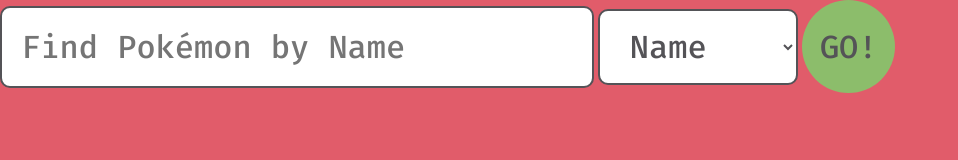
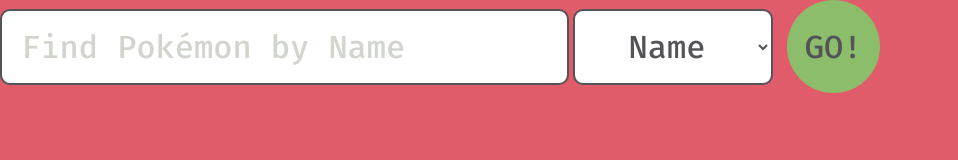
Before and after one commit to wijohnst/vanilla-pokedex, a website built with Parcel: page src/index.html in a window 1280 px wide. Shown: the whole page, without its empty margins (0-958 px from the left). Built offline with nearby package versions, Linux system fonts and the light colour scheme.

Commit message:
chore: Add SearchBar UI
Full chore complete now

[optional footer(s)]

```diff
--- a/src/index.html
+++ b/src/index.html
@@ -14,7 +14,8 @@
     <title>Pokedex</title>
   </head>
   <body>
-    <form>
+
+    <form id="searchbar">
     <input type="text" placeholder="Find Pokémon by Name"></input>
     <select name="criteria" id="search-option">
       <option value="name">Name</option>
@@ -22,6 +23,7 @@
   </select>
   <button class="go-button" type="submit">GO!</button>
   </form>
+
     <script src="index.js" type="module"></script>
   </body>
 </html>
--- a/src/styles.css
+++ b/src/styles.css
@@ -78,7 +78,8 @@
 time,
 mark,
 audio,
-video {
+video,
+input {
   margin: 0;
   padding: 0;
   border: 0;
@@ -139,12 +140,14 @@
   background: #e15c6a;
 }
 
+#searchbar {
+}
+
 input,
 select {
   font-family: 'Fira Mono', monospace;
   font-weight: 500;
   background-color: var(--poke-white);
-  color: var(--poke-black);
   border: 2px solid #545357;
   border-radius: 10px;
   font-size: 32px;
@@ -158,14 +161,15 @@
   padding-left: 1.2rem;
 }
 
-input placeholder {
+input::placeholder {
   color: var(--poke-gray);
 }
 
 select {
   width: 200px;
   height: 76px;
-  padding-left: 1.6rem;
+  text-align: center;
+  color: var(--poke-black);
 }
 
 .go-button {
@@ -178,4 +182,5 @@
   font-size: 32px;
   color: var(--poke-black);
   border: 0;
+  margin-left: 10px;
 }
```
